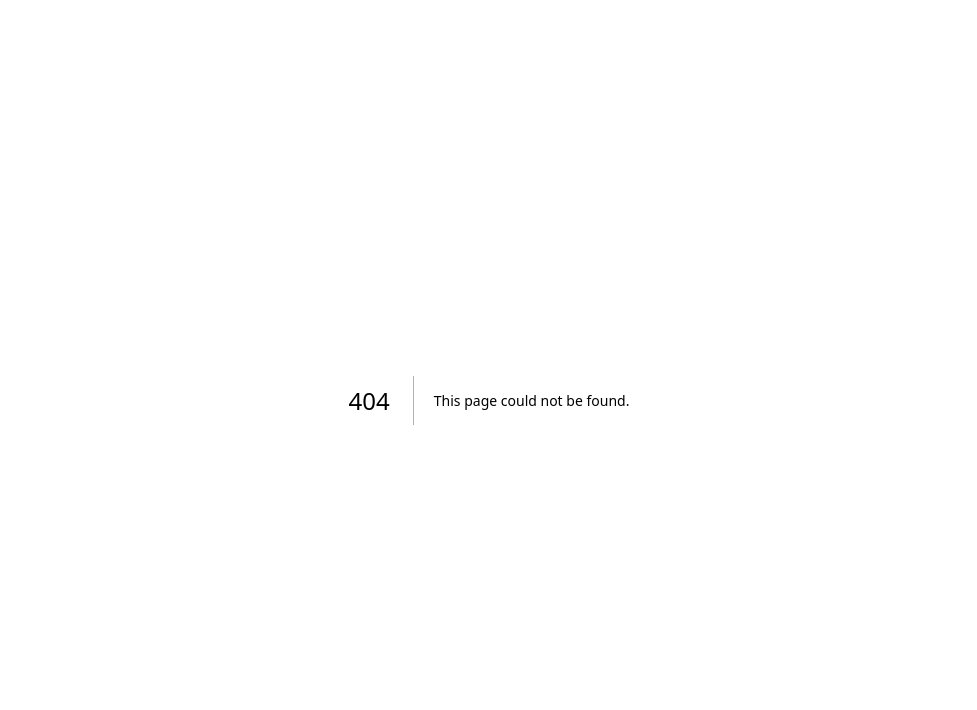
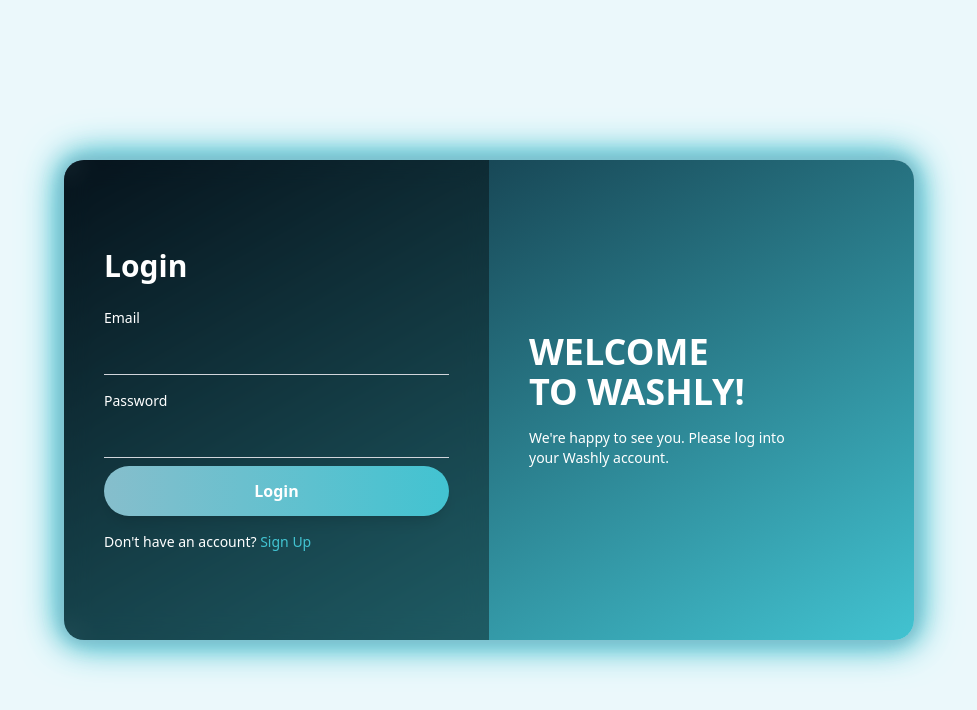
Before and after one commit to ClaudiaTannous/Washly, a Next.js app in the folder apps/frontend/: page /signin in a window 1280 px wide. Before the commit this address had no page. Shown: the top 710 px of the page, without its empty margins (151-1128 px from the left). Built offline with nearby package versions, Linux system fonts and the light colour scheme.

Commit message:
YOUR MESSAGE HERE

```diff
--- a/apps/frontend/src/app/globals.css
+++ b/apps/frontend/src/app/globals.css
@@ -126,3 +126,38 @@
 html {
   font-size: var(--font-size);
 }
+
+/* === WASHLY BLUE PULSE — TIGHT + STRONG === */
+
+.washly-glow {
+  box-shadow:
+    0 0 12px #86BECC,
+    0 0 22px #86BECC,
+    0 0 32px #42C3D1,
+    0 0 44px #42C3D1;
+  border-radius: 20px;
+}
+
+
+@keyframes washlyPulse {
+  0% {
+    box-shadow:
+      0 0 10px #86BECC,
+      0 0 18px #86BECC,
+      0 0 25px #42C3D1;
+  }
+
+  50% {
+    box-shadow:
+      0 0 18px #86BECC,
+      0 0 35px #86BECC,
+      0 0 50px #42C3D1;
+  }
+
+  100% {
+    box-shadow:
+      0 0 10px #86BECC,
+      0 0 18px #86BECC,
+      0 0 25px #42C3D1;
+  }
+}
--- /dev/null
+++ b/apps/frontend/src/app/signin/page.js
@@ -0,0 +1,281 @@
+"use client";
+import { useState } from "react";
+
+export default function AuthPage() {
+  const [isLogin, setIsLogin] = useState(true);
+
+  // === LOGIN STATES ===
+  const [loginEmail, setLoginEmail] = useState("");
+  const [loginPassword, setLoginPassword] = useState("");
+  const [loginError, setLoginError] = useState("");
+
+  // === SIGNUP STATES ===
+  const [email, setEmail] = useState("");
+  const [password, setPassword] = useState("");
+  const [firstName, setFirstName] = useState("");
+  const [lastName, setLastName] = useState("");
+  const [phone, setPhone] = useState("");
+  const [country, setCountry] = useState("");
+  const [city, setCity] = useState("");
+  const [street, setStreet] = useState("");
+
+  // === LOGIN HANDLER (UPDATED) ===
+  async function handleLogin() {
+    setLoginError("");
+
+    // --- 1️⃣ VALIDATION BEFORE SENDING REQUEST ---
+    if (!loginEmail && !loginPassword) {
+      setLoginError("Please enter your email and password.");
+      return;
+    }
+    if (!loginEmail) {
+      setLoginError("Please enter your email.");
+      return;
+    }
+    if (!loginPassword) {
+      setLoginError("Please enter your password.");
+      return;
+    }
+
+    try {
+      const res = await fetch("http://localhost:5000/api/auth/login", {
+        method: "POST",
+        headers: { "Content-Type": "application/json" },
+        body: JSON.stringify({
+          email: loginEmail,
+          password: loginPassword,
+        }),
+      });
+
+      // 2️⃣ ERROR CASE: EMAIL NOT FOUND
+      if (res.status === 404) {
+        setLoginError("Email not found. Please register first.");
+        return;
+      }
+
+      // 3️⃣ ERROR CASE: WRONG PASSWORD
+      if (res.status === 401) {
+        setLoginError("Incorrect password. Try again.");
+        return;
+      }
+
+      // 4️⃣ UNKNOWN ERROR
+      if (!res.ok) {
+        setLoginError("Something went wrong. Try again later.");
+        return;
+      }
+
+      // 5️⃣ SUCCESS — USER LOGGED IN
+      const data = await res.json();
+      if (data.token) {
+        localStorage.setItem("token", data.token);
+      }
+
+      // 6️⃣ REDIRECT TO YOUR SEARCH PAGE
+      window.location.href = "/search";   // <-- CHANGE DONE HERE
+
+    } catch (err) {
+      setLoginError("Server error. Try again later.");
+    }
+  }
+
+  return (
+    <div className="min-h-screen flex items-center justify-center bg-[#EBF8FB]">
+      <div className="relative w-[850px] h-[480px] rounded-2xl overflow-hidden washly-glow">
+
+        {/* Sliding Panel Background */}
+        <div
+          className={`
+            absolute inset-0 transition-transform duration-700 ease-in-out
+            bg-gradient-to-br from-[#0a1f2e] to-[#42C3D1]
+            ${isLogin ? "translate-x-0" : "-translate-x-1/2"}
+          `}
+        />
+
+        {/* LOGIN PANEL */}
+        <div
+          className={`
+            absolute top-0 left-0 w-1/2 h-full p-10 flex flex-col justify-center
+            bg-black/40 backdrop-blur-md text-white transition-opacity duration-700
+            ${isLogin ? "opacity-100" : "opacity-0 pointer-events-none"}
+          `}
+        >
+          <h2 className="text-3xl font-bold mb-6">Login</h2>
+
+          <label className="text-sm">Email</label>
+          <input
+            type="email"
+            value={loginEmail}
+            onChange={(e) => setLoginEmail(e.target.value)}
+            className="w-full mb-4 mt-1 bg-transparent border-b border-gray-300 py-2 focus:outline-none"
+          />
+
+          <label className="text-sm">Password</label>
+          <input
+            type="password"
+            value={loginPassword}
+            onChange={(e) => setLoginPassword(e.target.value)}
+            className="w-full mb-2 mt-1 bg-transparent border-b border-gray-300 py-2 focus:outline-none"
+          />
+
+          {/* LOGIN ERROR DISPLAY */}
+          {loginError && (
+            <p className="text-red-400 text-sm mb-2">{loginError}</p>
+          )}
+
+          <button
+            onClick={handleLogin}
+            className="
+              w-full py-3 rounded-full text-white font-semibold
+              bg-gradient-to-r from-[#86BECC] to-[#42C3D1]
+              shadow-lg hover:opacity-90 transition
+            "
+          >
+            Login
+          </button>
+
+          <p className="text-sm mt-4">
+            Don't have an account?
+            <span
+              className="cursor-pointer text-[#42C3D1] font-medium"
+              onClick={() => setIsLogin(false)}
+            >
+              {" "}Sign Up
+            </span>
+          </p>
+        </div>
+
+        {/* RIGHT WELCOME PANEL FOR LOGIN */}
+        <div
+          className={`
+            absolute right-0 top-0 w-1/2 h-full p-10 text-white flex flex-col justify-center transition-opacity duration-700
+            ${isLogin ? "opacity-100" : "opacity-0 pointer-events-none"}
+          `}
+        >
+          <h1 className="text-4xl font-extrabold">WELCOME<br/>TO WASHLY!</h1>
+          <p className="mt-4 text-sm w-64">
+            We're happy to see you. Please log into your Washly account.
+          </p>
+        </div>
+
+        {/* SIGNUP PANEL */}
+        <div
+          className={`
+            absolute right-0 top-0 w-1/2 h-full p-10 flex flex-col
+            bg-black/40 backdrop-blur-md text-white transition-opacity duration-700
+            overflow-y-auto max-h-full
+            ${isLogin ? "opacity-0 pointer-events-none" : "opacity-100"}
+          `}
+        >
+          <h2 className="text-3xl font-bold mb-6">Sign Up</h2>
+
+          {/* FIRST NAME */}
+          <label className="text-sm">First Name</label>
+          <input
+            type="text"
+            value={firstName}
+            onChange={(e) => setFirstName(e.target.value)}
+            className="w-full mb-3 mt-1 bg-transparent border-b border-gray-300 py-2 focus:outline-none"
+          />
+
+          {/* LAST NAME */}
+          <label className="text-sm">Last Name</label>
+          <input
+            type="text"
+            value={lastName}
+            onChange={(e) => setLastName(e.target.value)}
+            className="w-full mb-3 mt-1 bg-transparent border-b border-gray-300 py-2 focus:outline-none"
+          />
+
+          {/* PHONE */}
+          <label className="text-sm">Phone</label>
+          <input
+            type="text"
+            value={phone}
+            onChange={(e) => setPhone(e.target.value)}
+            className="w-full mb-3 mt-1 bg-transparent border-b border-gray-300 py-2 focus:outline-none"
+          />
+
+          {/* COUNTRY */}
+          <label className="text-sm">Country</label>
+          <input
+            type="text"
+            value={country}
+            onChange={(e) => setCountry(e.target.value)}
+            className="w-full mb-3 mt-1 bg-transparent border-b border-gray-300 py-2 focus:outline-none"
+          />
+
+          {/* CITY */}
+          <label className="text-sm">City</label>
+          <input
+            type="text"
+            value={city}
+            onChange={(e) => setCity(e.target.value)}
+            className="w-full mb-3 mt-1 bg-transparent border-b border-gray-300 py-2 focus:outline-none"
+          />
+
+          {/* STREET */}
+          <label className="text-sm">Street</label>
+          <input
+            type="text"
+            value={street}
+            onChange={(e) => setStreet(e.target.value)}
+            className="w-full mb-4 mt-1 bg-transparent border-b border-gray-300 py-2 focus:outline-none"
+          />
+
+          {/* EMAIL */}
+          <label className="text-sm">Email</label>
+          <input
+            type="email"
+            value={email}
+            onChange={(e) => setEmail(e.target.value)}
+            className="w-full mb-4 mt-1 bg-transparent border-b border-gray-300 py-2 focus:outline-none"
+          />
+
+          {/* PASSWORD */}
+          <label className="text-sm">Password</label>
+          <input
+            type="password"
+            value={password}
+            onChange={(e) => setPassword(e.target.value)}
+            className="w-full mb-6 mt-1 bg-transparent border-b border-gray-300 py-2 focus:outline-none"
+          />
+
+          <button
+            className="
+              w-full py-3 rounded-full text-white font-semibold
+              bg-gradient-to-r from-[#86BECC] to-[#42C3D1]
+              shadow-lg hover:opacity-90 transition
+            "
+          >
+            Sign Up
+          </button>
+
+          <p className="text-sm mt-4">
+            Already have an account?
+            <span
+              className="cursor-pointer text-[#42C3D1] font-medium"
+              onClick={() => setIsLogin(true)}
+            >
+              {" "}Login
+            </span>
+          </p>
+        </div>
+
+        {/* LEFT WELCOME PANEL FOR SIGNUP */}
+        <div
+          className={`
+            absolute left-0 top-0 w-1/2 h-full p-10 text-white flex flex-col justify-center transition-opacity duration-700
+            ${isLogin ? "opacity-0 pointer-events-none" : "opacity-100"}
+          `}
+        >
+          <h1 className="text-4xl font-extrabold">WELCOME<br/>TO WASHLY!</h1>
+          <p className="mt-4 text-sm w-64">
+            Create your account and start connecting with our services.
+          </p>
+        </div>
+
+      </div>
+    </div>
+  );
+}
```
